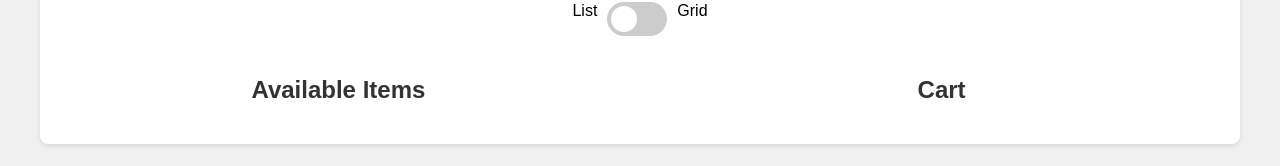
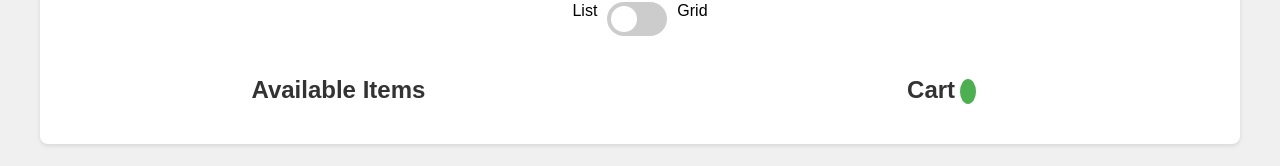
Before and after one commit to GEMS-Gallery/listmaster-0191ed4c6fbf, a website built with Vite: page frontend/index.html in a window 1280 px wide. Shown: the part 118-284 px from the top of the page. Built offline with nearby package versions, Linux system fonts and the light colour scheme.

Commit message:
0191ed66-8133-766b-b803-d7169e63f1fb

```diff
--- a/frontend/index.html
+++ b/frontend/index.html
@@ -153,6 +153,14 @@
         .toggle-label {
             margin: 0 10px;
         }
+        .cart-count {
+            background-color: #4CAF50;
+            color: white;
+            border-radius: 50%;
+            padding: 2px 8px;
+            font-size: 0.8em;
+            margin-left: 5px;
+        }
     </style>
 </head>
 <body>
@@ -172,7 +180,7 @@
                 <div id="available-categories"></div>
             </div>
             <div id="cart-items">
-                <h2>Cart</h2>
+                <h2>Cart <span id="cart-count" class="cart-count">0</span></h2>
                 <div id="cart-list"></div>
             </div>
         </div>
--- a/frontend/index.js
+++ b/frontend/index.js
@@ -4,6 +4,7 @@ const availableCategories = document.getElementById('available-categories');
 const cartList = document.getElementById('cart-list');
 const notification = document.getElementById('notification');
 const viewToggle = document.getElementById('view-toggle');
+const cartCount = document.getElementById('cart-count');
 
 let currentView = 'list';
 
@@ -14,6 +15,7 @@ async function loadItems() {
 
     renderAvailableItems(groupItemsByCategory(availableItems));
     renderCartItems(cartItems);
+    updateCartCount(cartItems.length);
 }
 
 function groupItemsByCategory(items) {
@@ -158,6 +160,10 @@ function setView(view) {
     loadItems();
 }
 
+function updateCartCount(count) {
+    cartCount.textContent = count;
+}
+
 viewToggle.addEventListener('change', (e) => {
     setView(e.target.checked ? 'grid' : 'list');
 });
```
